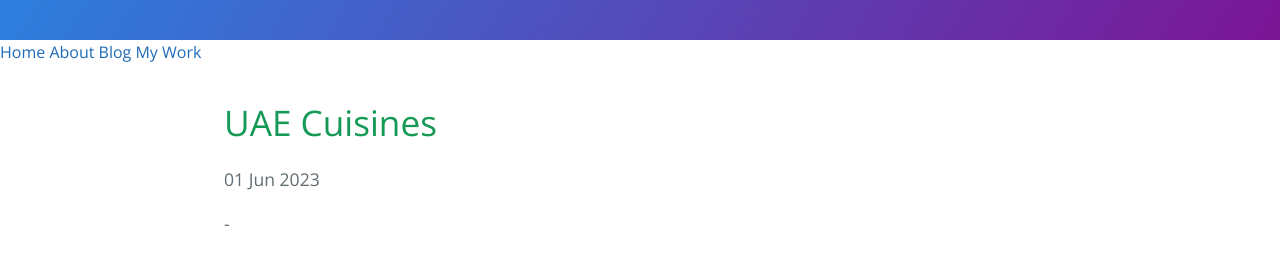
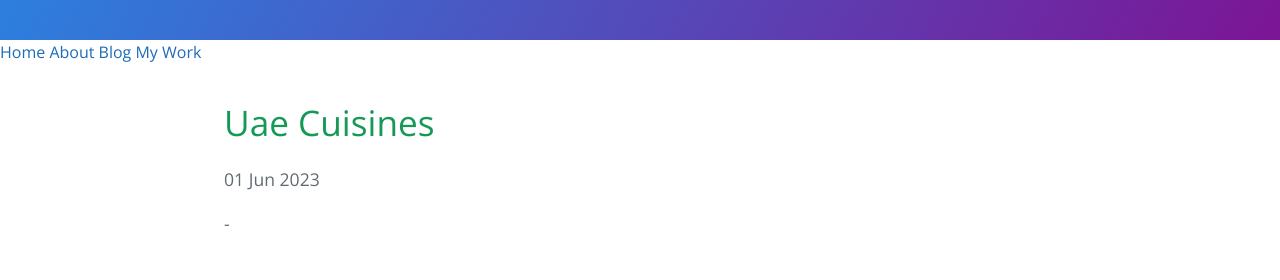
Before and after one commit to sankar-tc/grove, a Jekyll site: the page built from _posts/2023-06-01-UAE-Cuisines.markdown, in a window 1280 px wide. Shown: the part 120-400 px from the top of the page. Built offline with Jekyll 4.4.1, drawn with Linux system fonts in a browser that asks for light colours; part of the change alters nothing that is shown.

```diff
--- a/_posts/2023-06-01-UAE-Cuisines.markdown
+++ b/_posts/2023-06-01-UAE-Cuisines.markdown
@@ -1,8 +1,3 @@
----
-layout: post
-title:  "UAE Cuisines"
-date:   2023-06-01 10:39:16 +0530
----
 # Exploring Abu Dhabi's Delightful Cuisines: A Fusion of Health and Taste
 
 When it comes to experiencing a culinary journey that seamlessly blends health and flavor, Abu Dhabi, the capital city of the United Arab Emirates, is a treasure trove of delightful cuisines. This vibrant city boasts a diverse food scene that showcases the finest ingredients, tantalizing flavors, and a strong emphasis on healthy eating. Join us as we explore the rich tapestry of Abu Dhabi's culinary landscape, where ingredient quality takes center stage, offering a feast for both the senses and the body.
```
